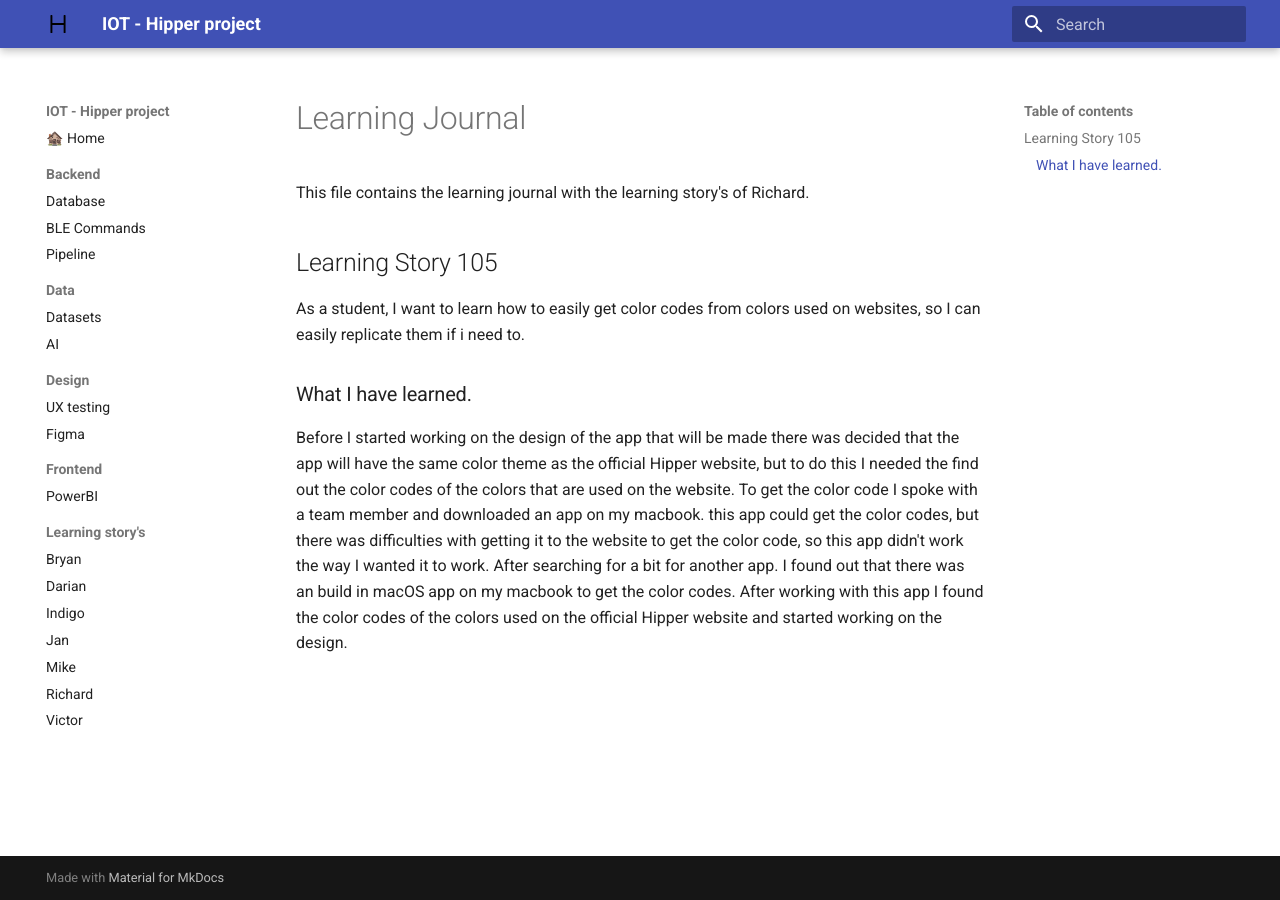
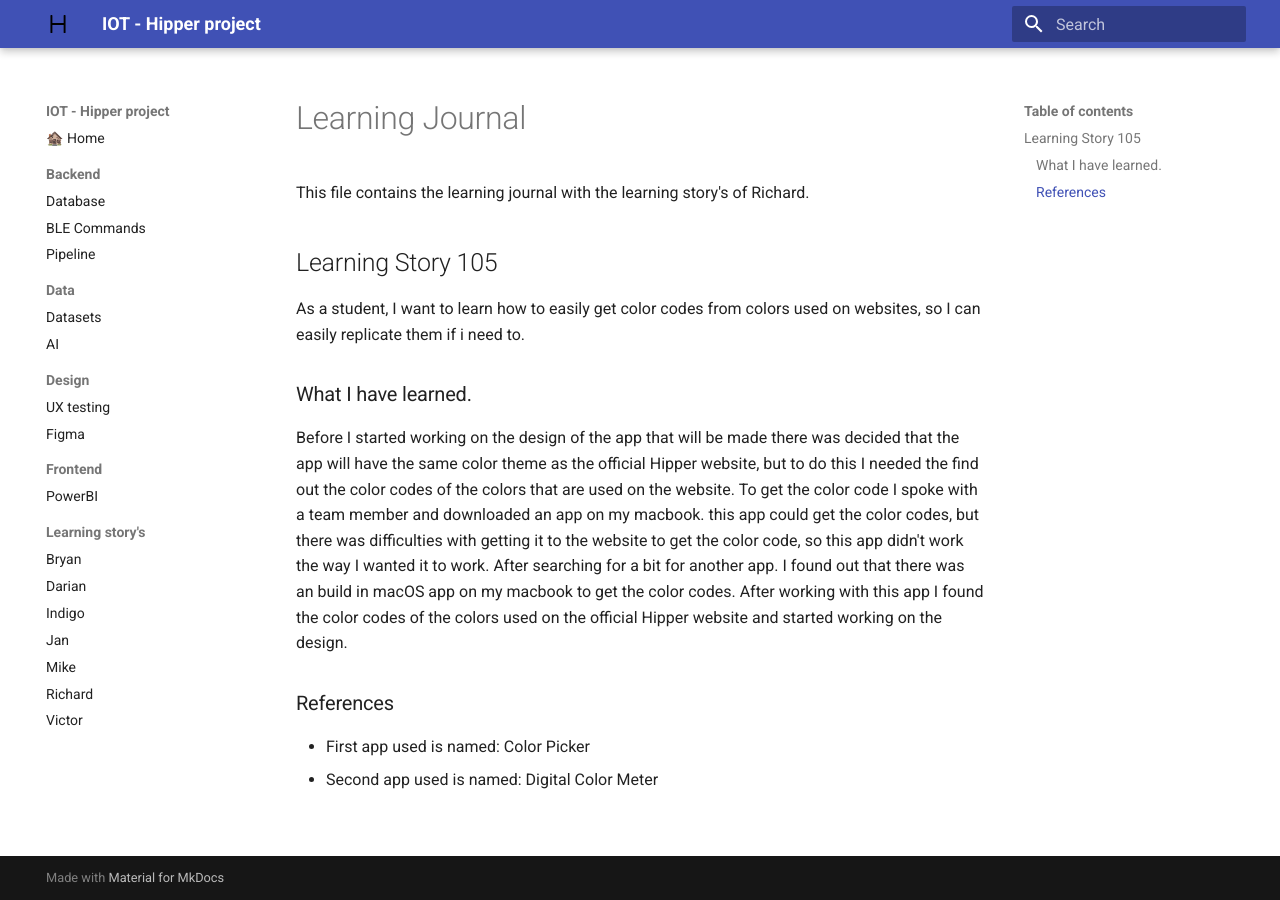
Before and after one commit to Vic-Warden/Digital-Life-Hipper-Monitoring, an MkDocs documentation site: the page built from docs/learning/journalRichard.md, in a window 1280 px wide. Built offline with MkDocs 1.6.1 and Material for MkDocs 9.7.7, drawn with Linux system fonts in a browser that asks for light colours.

Commit message:
docs: References user story 105

```diff
--- a/docs/learning/journalRichard.md
+++ b/docs/learning/journalRichard.md
@@ -6,3 +6,7 @@ As a student, I want to learn how to easily get color codes from colors used on
 
 ### What I have learned.
 Before I started working on the design of the app that will be made there was decided that the app will have the same color theme as the official Hipper website, but to do this I needed the find out the color codes of the colors that are used on the website. To get the color code I spoke with a team member and downloaded an app on my macbook. this app could get the color codes, but there was difficulties with getting it to the website to get the color code, so this app didn't work the way I wanted it to work. After searching for a bit for another app. I found out that there was an build in macOS app on my macbook to get the color codes. After working with this app I found the color codes of the colors used on the official Hipper website and started working on the design.
+
+### References
+- First app used is named: Color Picker
+- Second app used is named: Digital Color Meter
```
